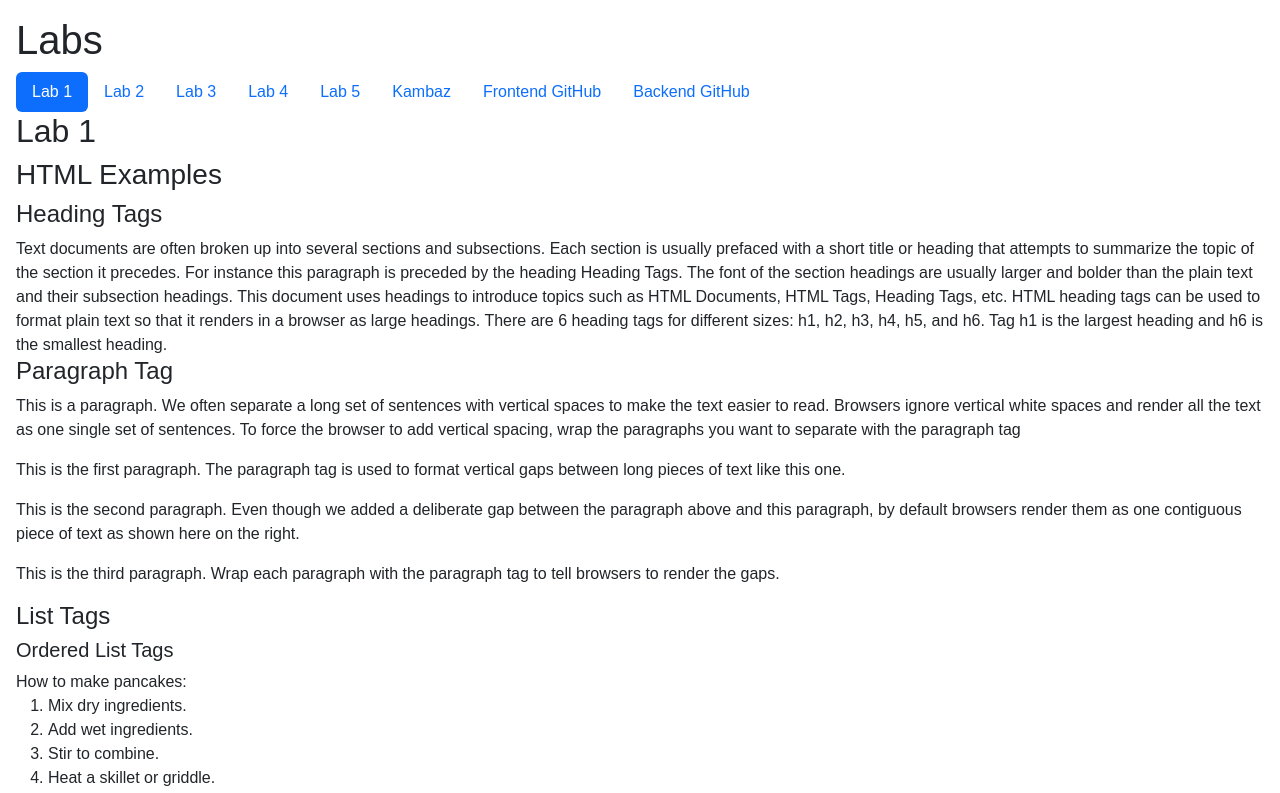
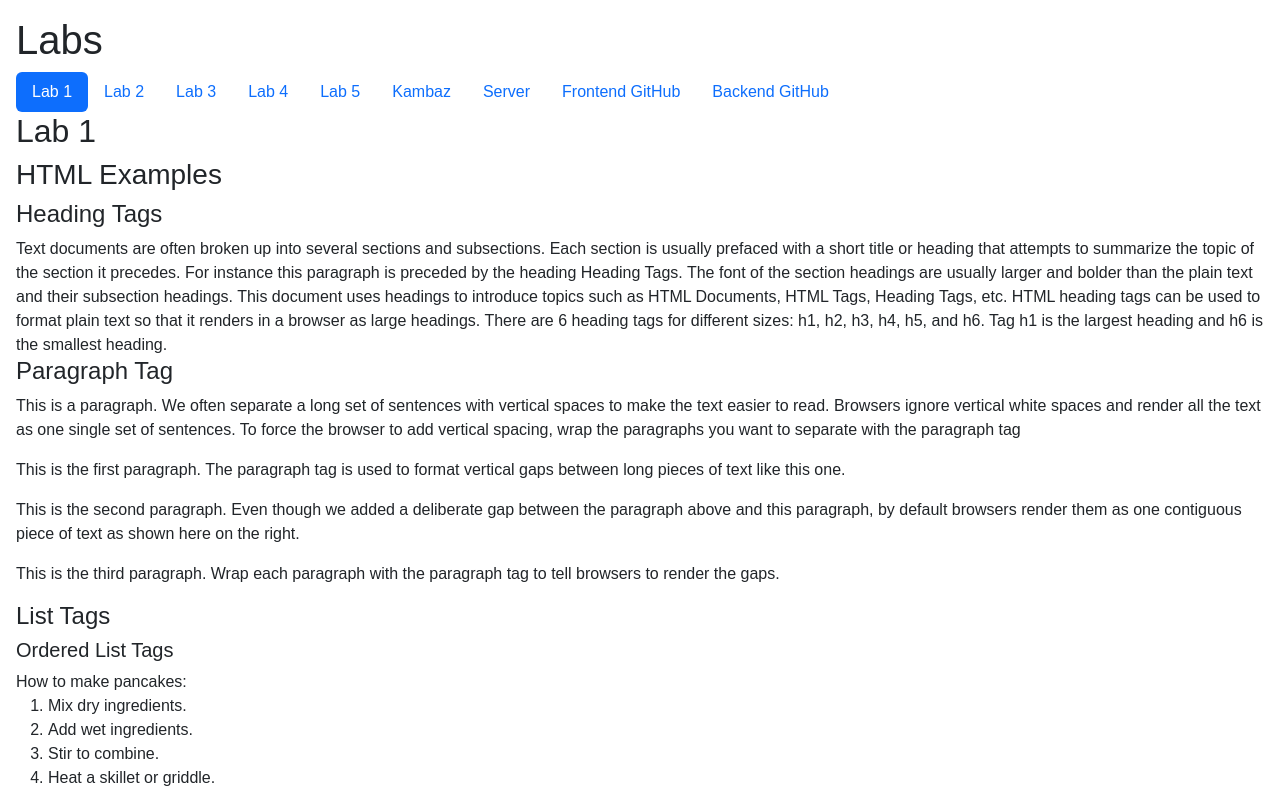
Before and after one commit to hyanl17/kambaz-react-web-app, a React (Vite) app: page /#/Labs/Lab1 in a window 1280 px wide. Shown: the top 793 px of the page. Built offline with nearby package versions, Linux system fonts and the light colour scheme.

Commit message:
u pdate TOC

```diff
--- a/src/Labs/TOC.tsx
+++ b/src/Labs/TOC.tsx
@@ -37,6 +37,10 @@ export default function TOC() {
       </Nav.Item>
 
       <Nav.Item>
+        <Nav.Link href="https://kambaz-node-server-app-gtnq.onrender.com">Server</Nav.Link>
+      </Nav.Item>
+
+      <Nav.Item>
         <Nav.Link href="https://github.com/hyanl17/kambaz-react-web-app">Frontend GitHub</Nav.Link>
       </Nav.Item>
 
```
